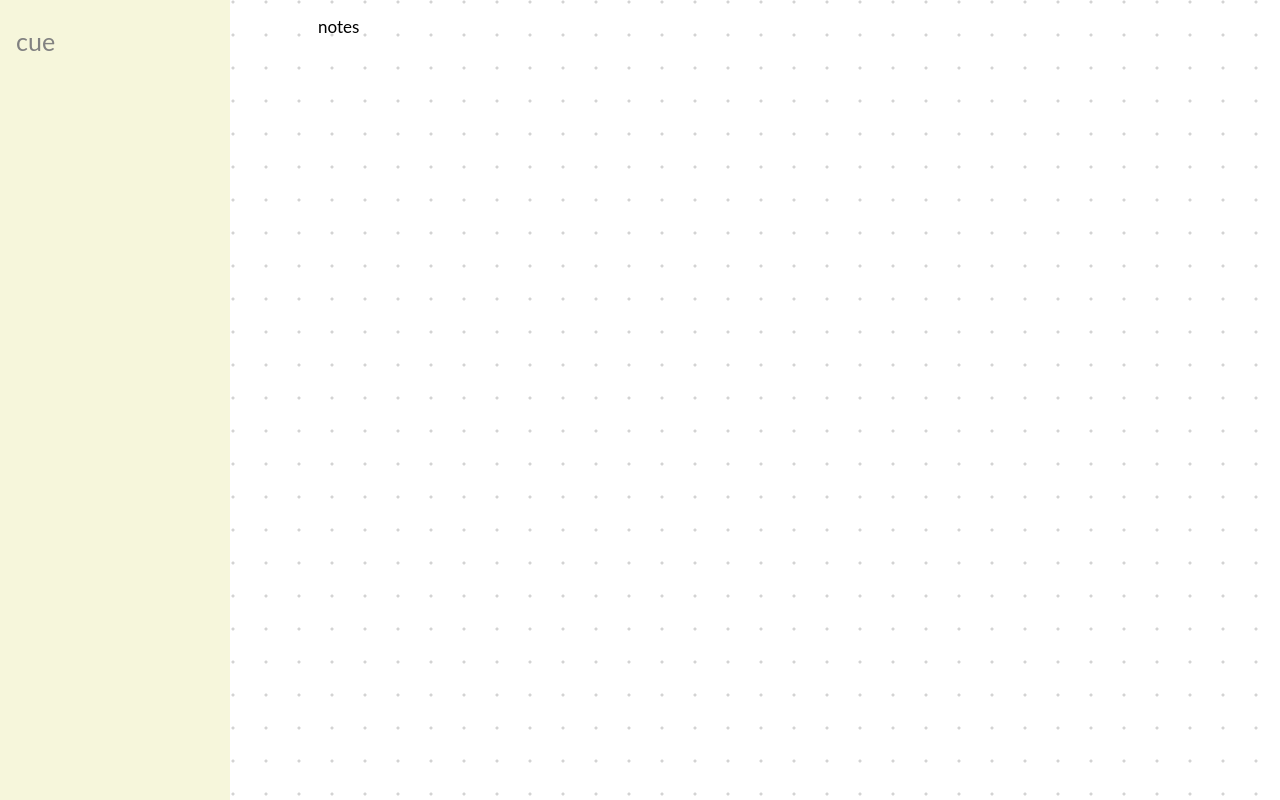
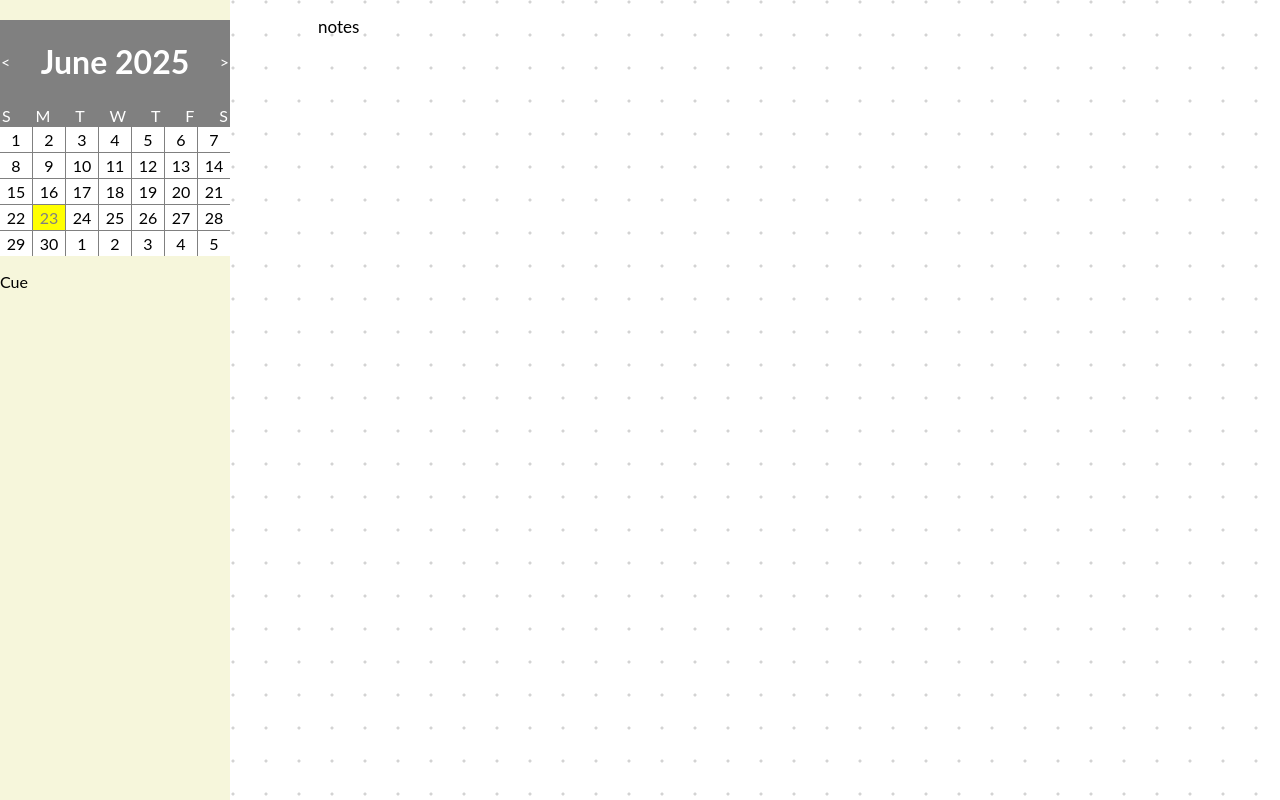
Before and after one commit to tiancalendar2/pages, a plain HTML site: page index.html in a window 1280 px wide. Drawn offline with Linux system fonts and the light colour scheme.

Commit message:
Update index.html
2

```diff
--- a/index.html
+++ b/index.html
@@ -1,4 +1,6 @@
 <!DOCTYPE html>
+<html>
+<head>
 <html>
 <head>
 <meta name="viewport" content="width=device-width, initial-scale=1">
@@ -81,7 +83,201 @@ body {
 <body>
 
 <div class="sidenav">
-  <a href="#about">cue </a>
+<style>
+#calendar {
+    width: 100%;
+    max-width: 300px;
+    margin: 0 auto;
+}
+
+#calendar-header {
+    display: flex;
+    justify-content: space-between;
+    align-items: center;
+    padding: 1px;
+    background-color: #808080;
+    color: #fff;
+}
+#days {
+    display: flex;
+    justify-content: space-between;
+    padding: 1px;
+    background-color: #808080;
+    color: #fff;
+    text-align: center ;
+    border: 1px solid gray;
+}
+
+
+#calendar-body {
+    display: grid;
+    grid-template-columns: repeat(7, 1fr);
+    gap: 1px;
+    background-color: #808080;
+    transition: opacity 0.5s ease;
+    opacity: 1;
+}
+
+#calendar-body.fade-out {
+    opacity: 0;
+}
+
+#calendar-body div {
+    padding: 3px;
+    background-color: #fff;
+    text-align: center;
+}
+#calendar-body div.today {
+    background-color: #FFFF00;
+    color: #808080;
+}
+
+.change-month {
+    cursor: pointer;
+}
+
+
+    </style>
+</head>
+<body>
+
+    <div id="calendar"> <div id="calendar-header"> <span id="month-prev" class="change-month">&lt;</span> <h1 id="month"></h1> <span id="month-next" class="change-month">&gt;</span> </div>
+    <div id="days"></div>
+
+    <div id="calendar-body">
+
+
+    </div>
+
+
+
+     </div>
+
+    <script>
+    let date = new Date();
+
+function renderCalendar() {
+    date.setDate(1);
+
+    const monthDays = document.getElementById('calendar-body');
+    const month = document.getElementById('month');
+    const daysElement = document.getElementById('days');
+
+    const lastDay = new Date(
+        date.getFullYear(),
+        date.getMonth() + 1,
+        0
+    ).getDate();
+
+    const prevLastDay = new Date(
+        date.getFullYear(),
+        date.getMonth(),
+        0
+    ).getDate();
+
+    const firstDayIndex = date.getDay();
+
+    const lastDayIndex = new Date(
+        date.getFullYear(),
+        date.getMonth() + 1,
+        0
+    ).getDay();
+
+    const nextDays = 7 - lastDayIndex - 1;
+
+    const months = [
+        'January',
+        'February',
+        'March',
+        'April',
+        'May',
+        'June',
+        'July',
+        'August',
+        'September',
+        'October',
+        'November',
+        'December'
+    ];
+
+    const days = [
+        'S',
+        'M',
+        'T',
+        'W',
+        'T',
+        'F',
+        'S'
+    ];
+
+    month.innerText = `${months[date.getMonth()]} ${date.getFullYear()}`;
+    daysElement.innerHTML = days.map(day => `<div>${day}</div>`).join('');
+
+    let dates = '';
+
+    for (let x = firstDayIndex; x > 0; x--) {
+        dates += `<div class='prev-date'>${prevLastDay - x + 1}</div>`;
+    }
+
+    for (let i = 1; i <= lastDay; i++) {
+        if (
+            i === new Date().getDate() &&
+            date.getMonth() === new Date().getMonth() &&
+            date.getFullYear() === new Date().getFullYear()
+        ) {
+            dates += `<div class='today'>${i}</div>`;
+        } else {
+            dates += `<div>${i}</div>`;
+        }
+    }
+
+    for (let j = 1; j <= nextDays; j++) {
+        dates += `<div class='next-date'>${j}</div>`;
+    }
+    monthDays.innerHTML = dates;
+}
+
+document.getElementById('month-prev').addEventListener('click', () => {
+    document.getElementById('calendar-body').classList.add('fade-out');
+    setTimeout(() => {
+        date.setMonth(date.getMonth() - 1);
+        renderCalendar();
+        document.getElementById('calendar-body').classList.remove('fade-out');
+    }, 500);
+});
+
+document.getElementById('month-next').addEventListener('click', () => {
+    document.getElementById('calendar-body').classList.add('fade-out');
+    setTimeout(() => {
+        date.setMonth(date.getMonth() + 1);
+        renderCalendar();
+        document.getElementById('calendar-body').classList.remove('fade-out');
+    }, 500);
+});
+
+renderCalendar();
+
+
+     </script>
+
+
+
+<style>
+table {
+  font-family: times new roman;
+  border-collapse: solid;
+  width: 100%;
+}
+
+td, th {
+  border: 1px solid #87cefa ;
+  text-align: left;
+  padding: 2px;
+}
+
+<p> Cue </p>
+</style>
+<p> Cue </p>
 </div>
 
 <div class="main"> notes </a> </div>
```
